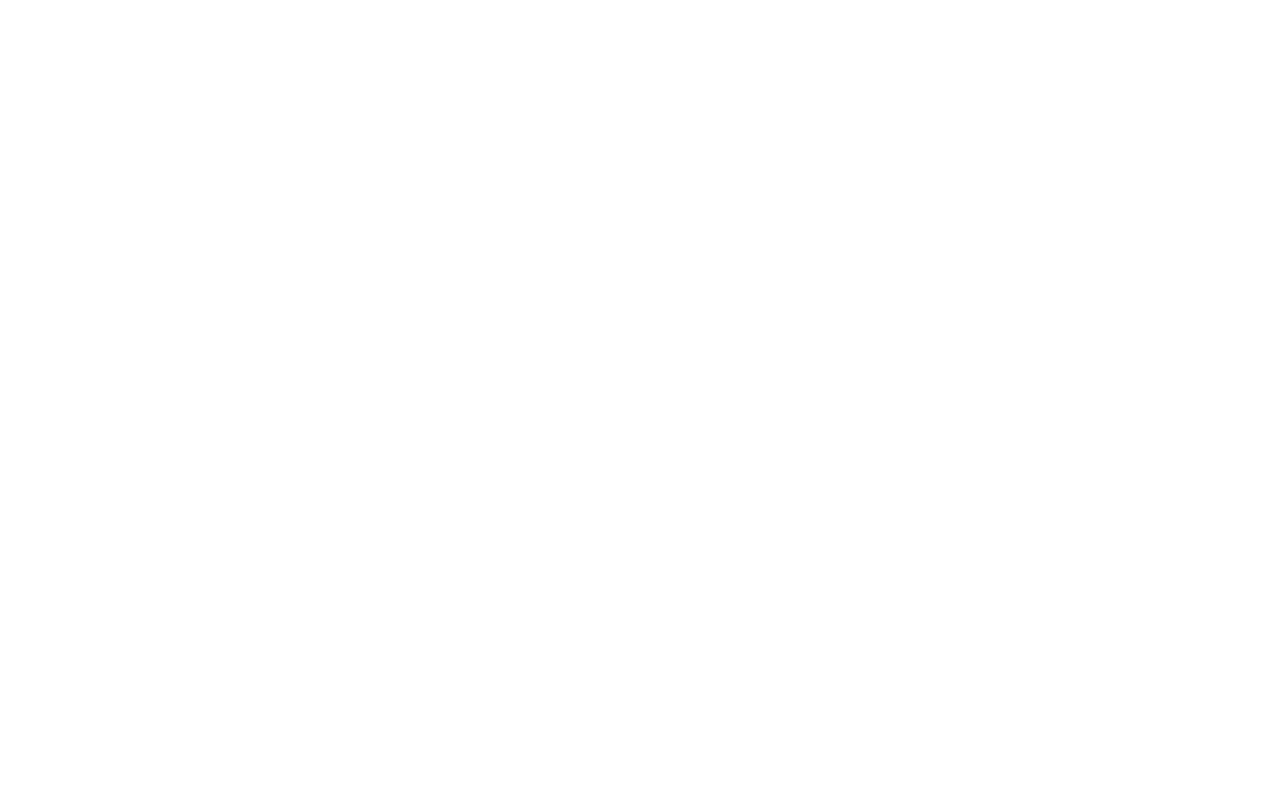
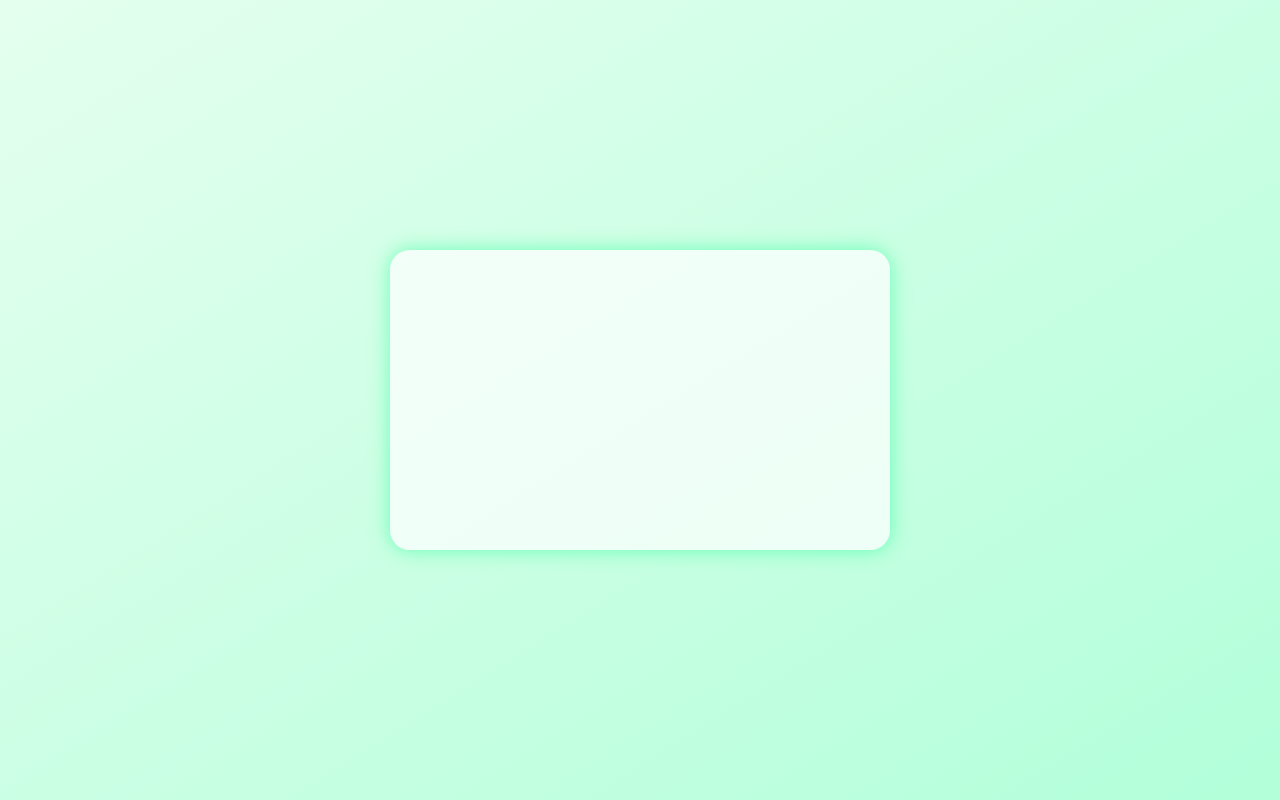
Before and after one commit to lamsasa/frontCheck, a React (Create React App) app: page /Login in a window 1280 px wide. Before the commit this address had no page. Built offline with nearby package versions, Linux system fonts and the light colour scheme.

Commit message:
google 소셜 로그인(임시)

```diff
--- a/package.json
+++ b/package.json
@@ -3,11 +3,13 @@
   "version": "0.1.0",
   "private": true,
   "dependencies": {
+    "@react-oauth/google": "^0.11.0",
     "@testing-library/jest-dom": "^5.14.1",
     "@testing-library/react": "^13.0.0",
     "@testing-library/user-event": "^13.2.1",
     "axios": "^1.4.0",
     "react": "^18.2.0",
+    "react-calendar": "^4.2.1",
     "react-dom": "^18.2.0",
     "react-router-dom": "^6.11.2",
     "react-scripts": "5.0.1",
--- a/src/App.js
+++ b/src/App.js
@@ -1,6 +1,7 @@
 import './App.css';
 import { BrowserRouter as Router, Routes, Route } from 'react-router-dom'; // 브라우저 라우터 이름 변경
 import Home from './pages/Home';
+import Login from './pages/Login';
 
 function App() {
   return (
@@ -9,6 +10,7 @@
         <Routes>
 
           <Route path='/' element={<Home />} />
+          <Route path='/Login' element={<Login/>}/>
 
         </Routes>
       </Router >
--- /dev/null
+++ b/src/pages/Login.jsx
@@ -0,0 +1,54 @@
+import {GoogleLogin} from "@react-oauth/google";
+import {GoogleOAuthProvider} from "@react-oauth/google";
+import styled from "styled-components";
+import { createGlobalStyle } from 'styled-components';
+
+const GlobalStyle = createGlobalStyle`
+  body {
+    margin: 0;
+    padding: 0;
+    background: linear-gradient(to bottom right, rgba(167, 255, 201, 0.3), rgba(0, 255, 133, 0.3));
+    background-attachment: fixed;
+    background-repeat: no-repeat;
+    background-size: cover;
+  }
+`;
+
+const LoginBox = styled.div`
+    width: 500px;
+    height: 300px;
+    background:  rgba(255, 255, 255, 0.7);
+    box-shadow: 0 0 20px rgba(0, 255, 133, 0.5);
+    display: flex;
+    border-radius: 20px;
+    justify-content: center;
+    align-items: center;
+    position: absolute;
+    left: 50%;
+    top: 50%;
+    transform: translate(-50%, -50%);
+`;
+
+
+const GoogleLoginButton = () => {
+    const clientId = '937459665159-tfpfnlmnrpc0s2d4gc8781k399jjg2oj.apps.googleusercontent.com'
+    return (
+        <>
+        <GlobalStyle/>
+        <LoginBox>
+            <GoogleOAuthProvider clientId={clientId}>
+                <GoogleLogin
+                    onSuccess={(res) => {
+                        console.log(res);
+                    }}
+                    onFailure={(err) => {
+                        console.log(err);
+                    }}
+                />
+            </GoogleOAuthProvider>
+        </LoginBox>
+        </>
+    );
+};
+
+export default GoogleLoginButton
```
Also changed, not shown: 2 other files (tests, documents, lock files or other folders).
